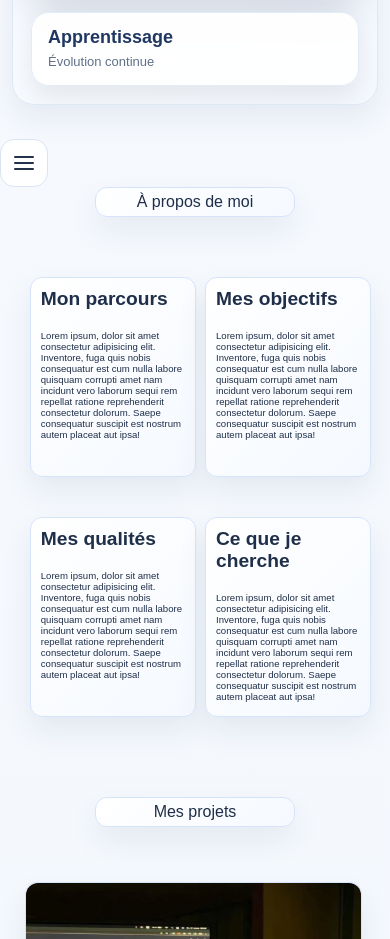
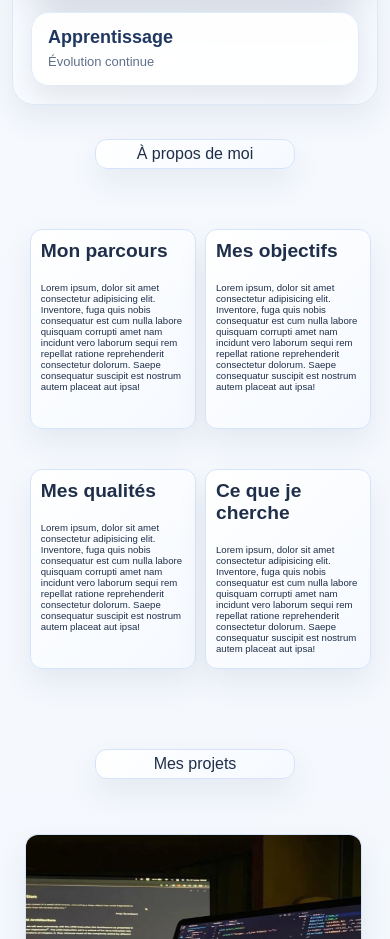
Before and after one commit to aymaneee08/26-Mars-2026, a plain HTML site: page index.html in a window 390 px wide. Shown: the part 1300-2239 px from the top of the page. Drawn offline with Linux system fonts and the light colour scheme.

Commit message:
Removed additionnal burger

```diff
--- a/index.html
+++ b/index.html
@@ -92,10 +92,6 @@
         </div>
       </section>
     </main>
-    <input type="checkbox" id="menuToggle" class="menu-checkbox" />
-    <label for="menuToggle" class="menu-toggle">
-      <span></span>
-    </label>
     <nav class="nav">...</nav>
     <!-- Interligne 1 -->
     <div class="inter">À propos de moi</div>
@@ -273,8 +269,8 @@
       </div>
     </div>
     <!-- Pied -->
-     <div class="footer">
-     <p>2026 Aymane Amadou - Portofolio étudiant/Personnel</p>
-     </div>
+    <div class="footer">
+      <p>2026 Aymane Amadou - Portofolio étudiant/Personnel</p>
+    </div>
   </body>
 </html>
```
